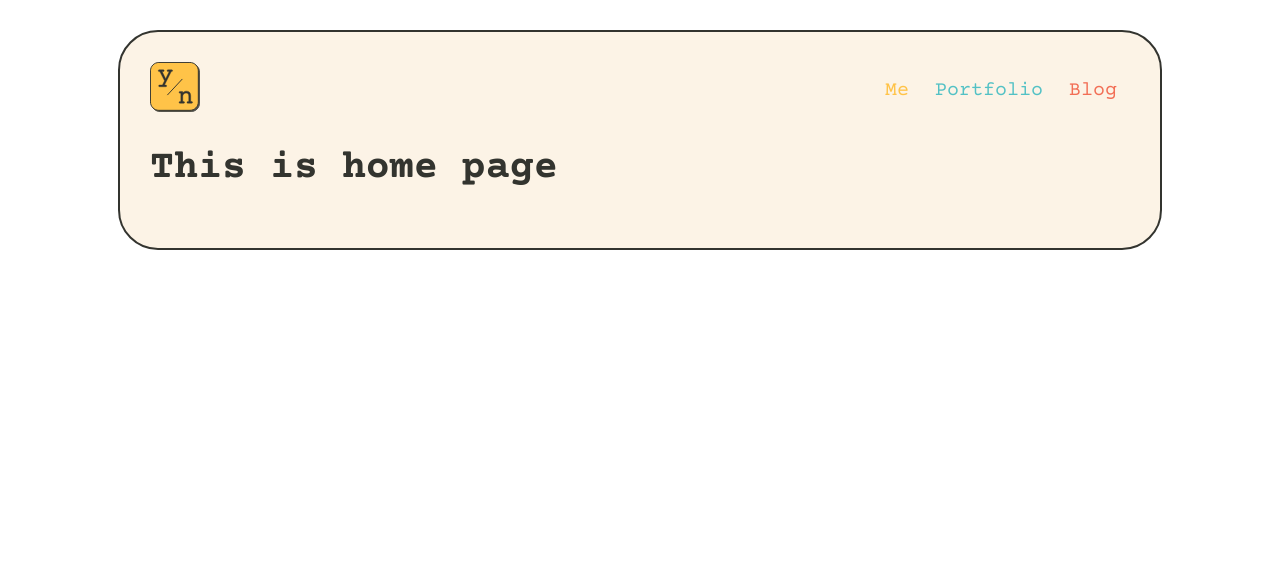
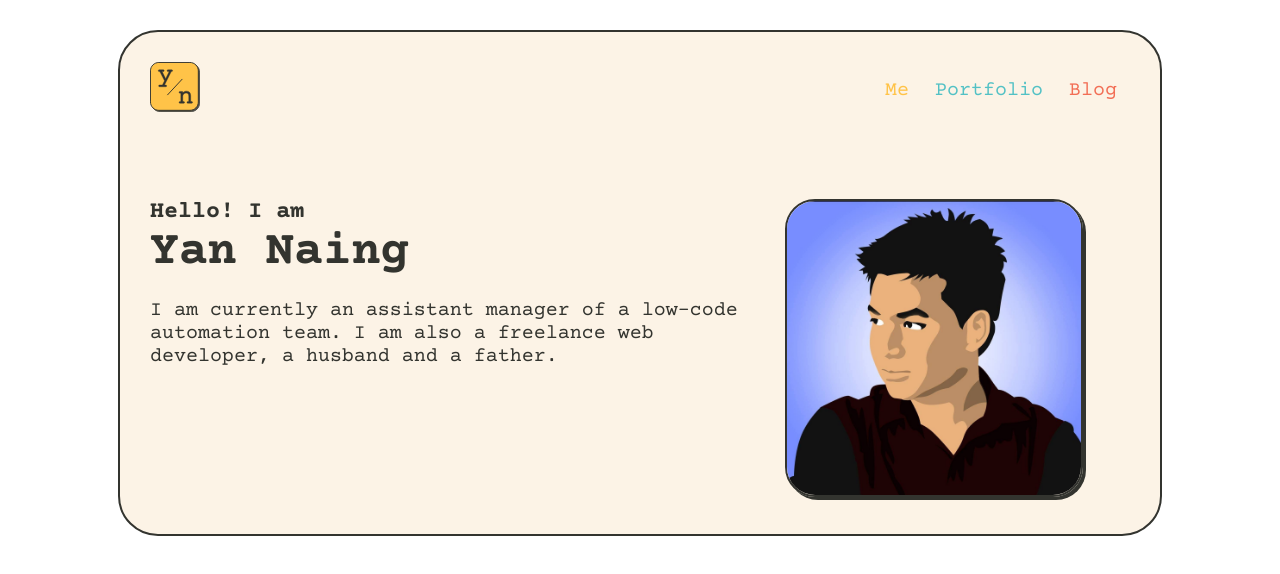
Before and after one commit to yansnote/website, a Vue app: page / in a window 1280 px wide. Shown: the top 574 px of the page. Built offline with nearby package versions, Linux system fonts and the light colour scheme.

Commit message:
Home page jumbotron has been done

```diff
--- a/src/views/HomeView.vue
+++ b/src/views/HomeView.vue
@@ -1,3 +1,47 @@
 <template>
-  <h1>This is home page</h1>
+  <section class="jumbotron">
+    <div class="biography">
+      <h3 class="bio-pre">Hello! I am</h3>
+      <h1 class="bio-name">Yan Naing</h1>
+
+      <p>
+        I am currently an assistant manager of a low-code automation team. I am also a freelance web developer, a husband and a father.
+      </p>
+    </div>
+
+    <div class="face">
+      <img src="../assets/YanNaing.jpg" alt="Yan Naing">
+    </div>
+  </section>
 </template>
+
+<style lang="scss" scoped>
+  .jumbotron {
+    margin-top: 80px;
+    display: grid;
+    grid-template-columns: minmax(320px, 3fr) minmax(320px, 2fr);
+
+    .biography {
+      .bio-pre {
+        padding: 0;
+        margin: 0;
+      }
+      .bio-name {
+        font-size: 3rem;
+        margin: 0;
+      }
+    }
+
+    .face {
+      text-align: center;
+      img {
+        max-width: 75%;
+        margin: 0 auto;
+        border-radius: 30px;
+        border: 2px solid var(--bold-color);
+        box-shadow: 3px 3px 0 var(--bold-color);
+        margin: 0 auto;
+      }
+    }
+  }
+</style>
```
Also changed, not shown: src/assets/YanNaing.jpg (added), src/assets/logo.png (deleted).
